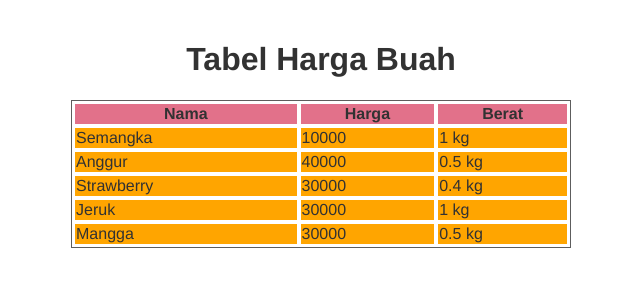
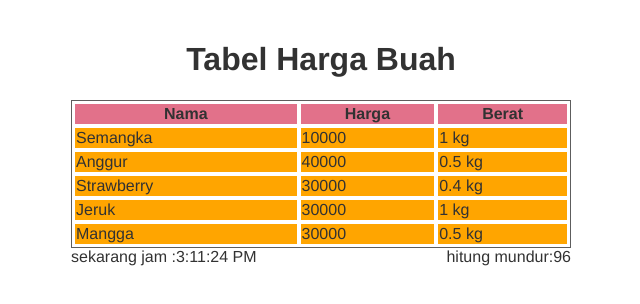
Before and after one commit to mikailalex/sanbercode-reactjs-0720-week3, a React (Create React App) app: page / in a window 1280 px wide. Shown: the top 304 px of the page, without its empty margins (319-959 px from the left). Built offline with nearby package versions, Linux system fonts and the light colour scheme.

Commit message:
Mengerjakan Tugas Hari-2 Pekan-3

```diff
--- a/src/App.js
+++ b/src/App.js
@@ -1,11 +1,16 @@
 import React from 'react';
 import TabelHargaBuah from './tugas11/dataBuah'
 import './App.css';
+import Timer from './tugas12/Timer';
+import Clock from './tugas12/Clock';
+
 
 function App() {
   return (
     <div>
       <TabelHargaBuah />
+      <p style={{textAlign: "left", display: "inline"}}>sekarang jam :<Clock /></p>
+      <p style={{float: "right", display: "inline"}}>hitung mundur:<Timer /></p>
     </div>
   );
 }
--- /dev/null
+++ b/src/tugas12/Clock.js
@@ -0,0 +1,17 @@
+import React from "react";
+
+class Clock extends React.Component {
+    constructor(props) {
+        super(props);
+        this.state = {date: new Date()}; }
+
+    render() {
+      return (
+        <p style={{textAlign: "left", display: "inline"}}>
+            {this.state.date.toLocaleTimeString()}
+        </p>
+      );
+    }
+  }
+
+export default Clock;
--- /dev/null
+++ b/src/tugas12/Timer.js
@@ -0,0 +1,44 @@
+import React, {Component} from 'react'
+
+class Timer extends Component{
+  constructor(props){
+    super(props)
+    this.state = {
+      time: 101
+    }
+  }
+
+  componentDidMount(){
+    if (this.props.start !== undefined){
+      this.setState({time: this.props.start})
+    }
+    this.timerID = setInterval(
+      () => this.tick(),
+      1000
+    );
+  }
+
+  componentWillUnmount(){
+    clearInterval(this.timerID);
+  }
+
+  tick() {
+    this.setState({
+      time: this.state.time - 1
+    });
+  }
+
+
+  render(){
+    return(
+      <>
+      {this.state.time >= 0 &&
+        <p style={{float: "right", display: "inline"}}>
+          {this.state.time}
+        </p>}
+      </>
+    )
+  }
+}
+
+export default Timer
```
